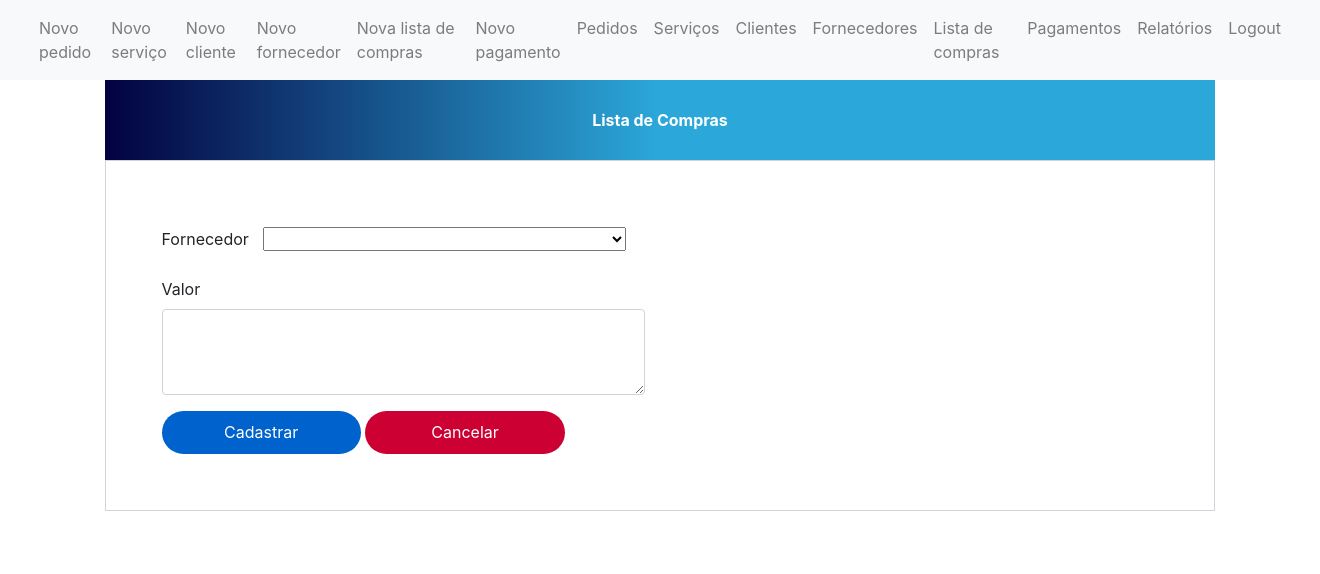
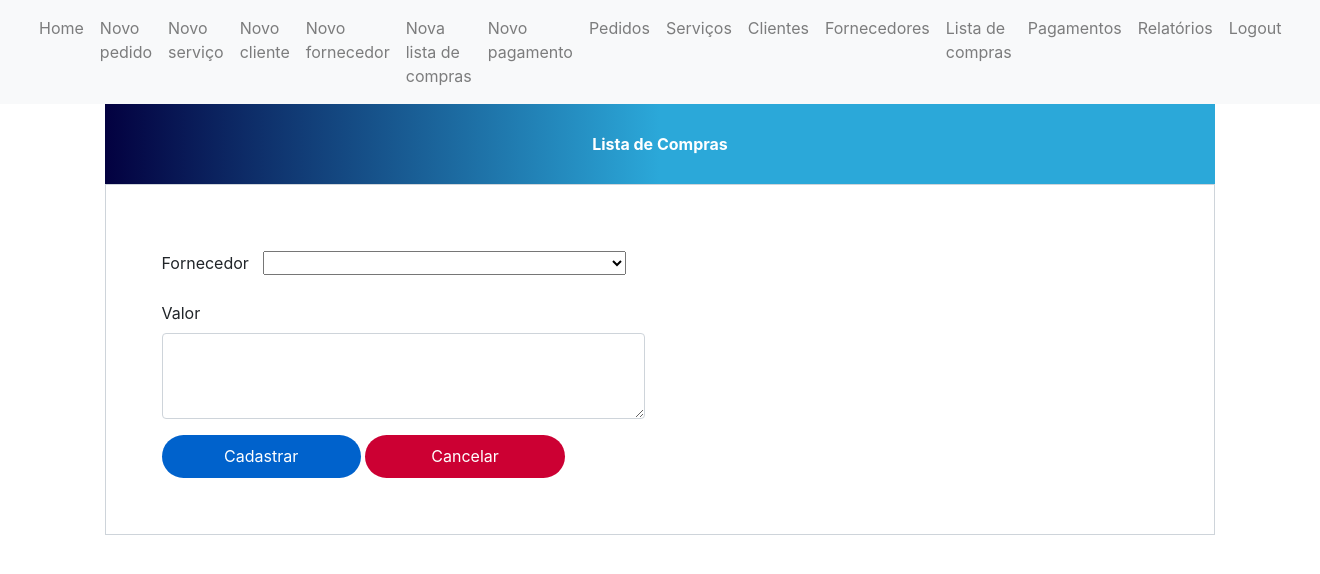
Before and after one commit to Gustavo-dm/OPE_Ads, a Flask app: template templates/compras.html in a window 1320 px wide. Shown: the top 574 px of the page. Run offline with Flask 2, Linux system fonts and the light colour scheme; the template is opened without the code that fills it: most values are stand-ins (such as "Sample title", 1, 10 or a date in 2020); parts of the project's set-up code (start-up, migrations or seed data) failed here and were passed over; some libraries are stand-ins or nearby versions.

Commit message:
minor adjusts

```diff
--- a/templates/base.html
+++ b/templates/base.html
@@ -3,6 +3,11 @@
 
           <div class="collapse navbar-collapse" id="navbarNav">
             <ul class="navbar-nav">
+              <li class="nav-item">
+
+                <a class="nav-link" href="/inicial" >Home</a>
+            </li>
+            <li class="nav-item">
               <li class="nav-item">
 
                   <a class="nav-link" href="/inicial/pedido" >Novo pedido</a>
--- a/templates/compras.html
+++ b/templates/compras.html
@@ -25,7 +25,8 @@
     {% extends "base.html"%}
 
     {% block content %}
-    <div class="container register-form">
+    <form class="boxcompras" action="/inicial/compras" method="post" onSubmit="return valida_dados(this)">
+        <div class="container register-form">
         <div class="form">
             <div class="note">
                 <p>Lista de Compras</p>
--- a/templates/lista_pagamentos.html
+++ b/templates/lista_pagamentos.html
@@ -30,7 +30,7 @@
             <td> {{ item.id }} </td>
             <td> {{ item.nome_clinica }} </td>
             <td> {{ item.valor }} </td>
-            <td> {{ item.data_criacao }} </td>
+            <td> {{ item.data_finalizacao }} </td>
             <td class="text-center"><a class='btn btn-info btn-xs' href="/inicial/pagamentos/{{item.id}}"><span class="glyphicon glyphicon-edit"></span> Editar</a>
 
                 <a href="#" class="btn btn-danger btn-xs"><span class="glyphicon glyphicon-remove"></span> Del</a></td>
--- a/templates/login.html
+++ b/templates/login.html
@@ -49,7 +49,7 @@
 
                 </div>
                 <button type="submit" value="Login" class="btnSubmit">Login</button>
-                <a href="" class="btnSecondary"> Esqueceu a senha? </a>
+                <a href="./recuperar" class="btnSecondary"> Esqueceu a senha? </a>
 
             </div>
         </div>
```
